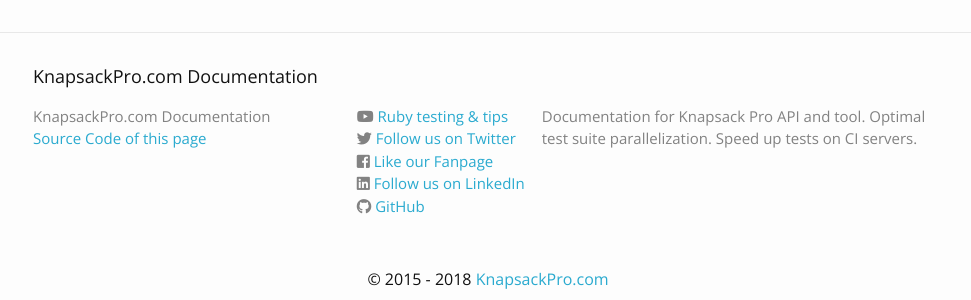
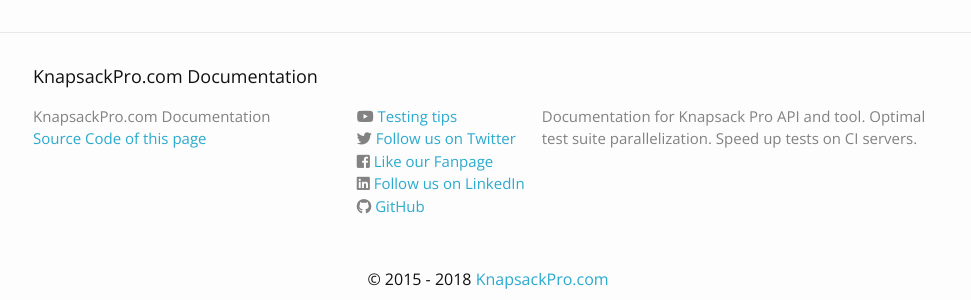
Before and after one commit to KnapsackPro/docs.knapsackpro.com, a Jekyll site: the page built from index.html, in a window 1280 px wide and 900 px high, scrolled down 2594 px. Shown: the part 579-879 px from the top of the window, without its empty margins (152-1123 px from the left). Built offline with Jekyll 4.4.1, drawn with Linux system fonts in a browser that asks for light colours; nearby versions of some CDN libraries.

Commit message:
Rename footer link to yt

```diff
--- a/_includes/footer.html
+++ b/_includes/footer.html
@@ -14,7 +14,7 @@
 
       <div class="footer-col footer-col-2">
         <ul class="social-media-list">
-          <li><i class="fab fa-youtube"></i> <a href="https://www.youtube.com/c/ArturTrzop" rel="nofollow noopener" target="_blank" class="page-link">Ruby testing & tips</a></li>
+          <li><i class="fab fa-youtube"></i> <a href="https://www.youtube.com/c/ArturTrzop" rel="nofollow noopener" target="_blank" class="page-link">Testing tips</a></li>
           <li><i class="fab fa-twitter"></i> <a href="https://twitter.com/KnapsackPro" rel="nofollow noopener" target="_blank" class="page-link">Follow us on Twitter</a></li>
           <li><i class="fab fa-facebook-square"></i> <a href="https://www.facebook.com/KnapsackPro" rel="nofollow noopener" target="_blank" class="page-link">Like our Fanpage</a></li>
           <li><i class="fab fa-linkedin"></i> <a href="https://www.linkedin.com/company/knapsackpro/" rel="nofollow noopener" target="_blank" class="page-link">Follow us on LinkedIn</a></li>
```
